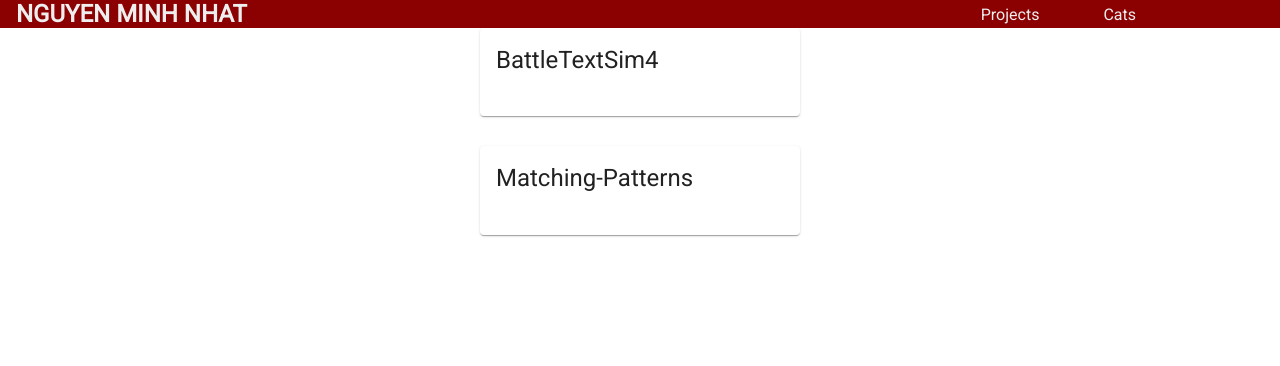
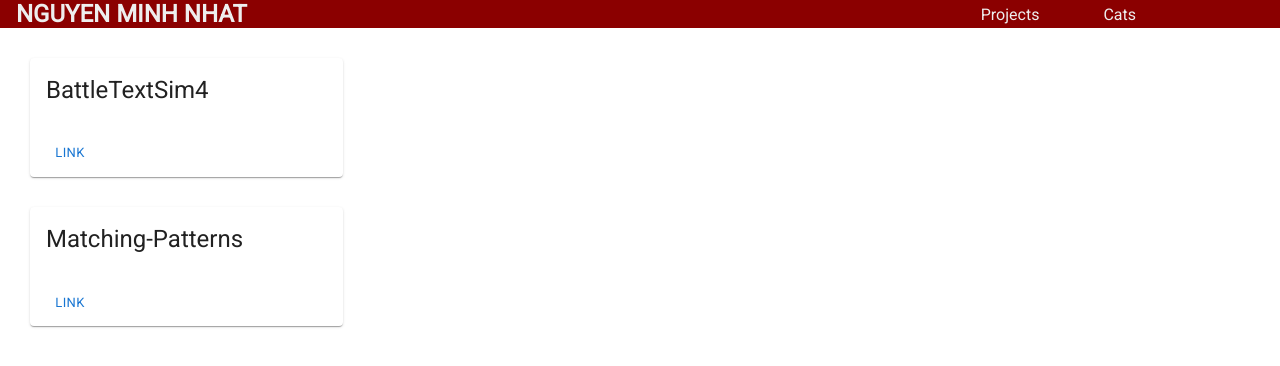
Before and after one commit to NguyenMinhNhat-C41A/NguyenMinhNhat-C41A.github.io, a React (Create React App) app: page /projects in a window 1280 px wide. Shown: the top 366 px of the page. Built offline with nearby package versions, Linux system fonts and the light colour scheme.

Commit message:
Project Links

```diff
--- a/src/Card.js
+++ b/src/Card.js
@@ -3,6 +3,7 @@ import Card from '@mui/material/Card';
 import CardActions from '@mui/material/CardActions';
 import CardContent from '@mui/material/CardContent';
 import Typography from '@mui/material/Typography';
+import Button from '@mui/material/Button';
 
 export default function MediaCard(props) {
       const {item} = props;
@@ -18,7 +19,9 @@ export default function MediaCard(props) {
         {item.content}
         </Typography>
       </CardContent>
+
       <CardActions>
+        <Button size="small" href = {item.link}>Link</Button>
       </CardActions>
     </Card>
   );
--- a/src/NavBar.js
+++ b/src/NavBar.js
@@ -9,7 +9,7 @@ function NavBar() {
                 <nav>
                     <h2>
 
-                        <a href="/">NGUYEN MINH NHAT</a>
+                        <a href="/web">NGUYEN MINH NHAT</a>
                     </h2>
                     <ul>
                         <li>
--- a/src/ProjectComponents.js
+++ b/src/ProjectComponents.js
@@ -3,8 +3,8 @@ import MediaCard from './Card'
 
 
 const info = [
-  {name:"BattleTextSim4", content:""},
-  {name:"Matching-Patterns", content:""},
+  {name:"BattleTextSim4", link:"https://github.com/NguyenMinhNhat-C41A/BattleTextSim4"},
+  {name:"Matching-Patterns", link:"https://github.com/NguyenMinhNhat-C41A/Matching-Patterns"},
 ]
 
 function ProjectComponents() {
--- a/src/RouterComponents.js
+++ b/src/RouterComponents.js
@@ -8,7 +8,7 @@ function RouterComponents() {
 
     <div className='content'>
         <Switch>
-            <Route path="/" element={<Home/> }/>
+            <Route index path="/web" element={<Home/> }/>
             <Route path="/cats" element={<Cats/> }/>
             <Route path="/projects" element={<Projects/> }/>
         </Switch>
--- a/src/Styles/Projects.css
+++ b/src/Styles/Projects.css
@@ -1,8 +1,8 @@
 .projectsPage {
-   /* margin: 10%;
-   margin-top: 20px;
-   justify-content: space-between; */
+
+    margin-top: 30px;
+    margin-left: 30px;
     display: flex;
-    justify-content: center;
+    justify-content: left;
 
 }
```
Also changed, not shown: src/Projects.js (line endings or trailing spaces).
